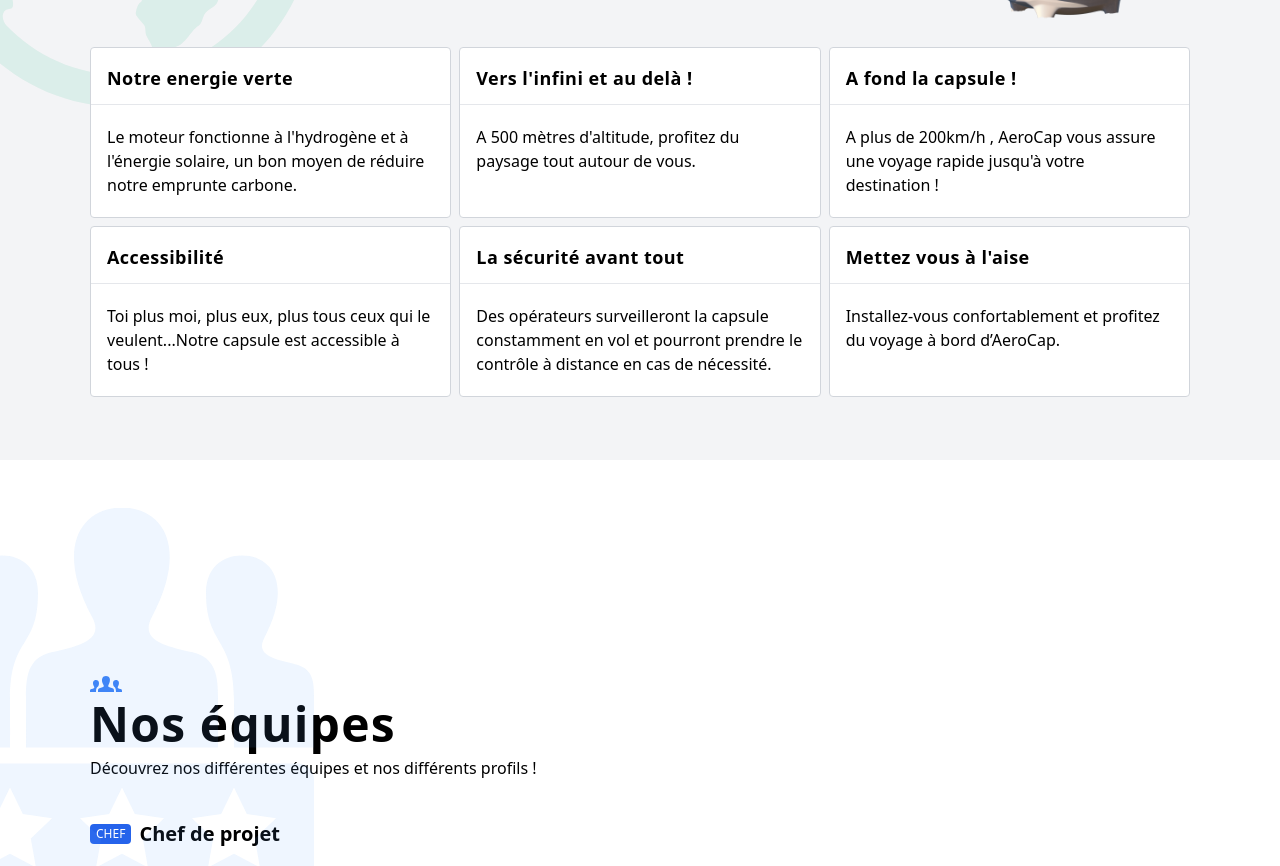
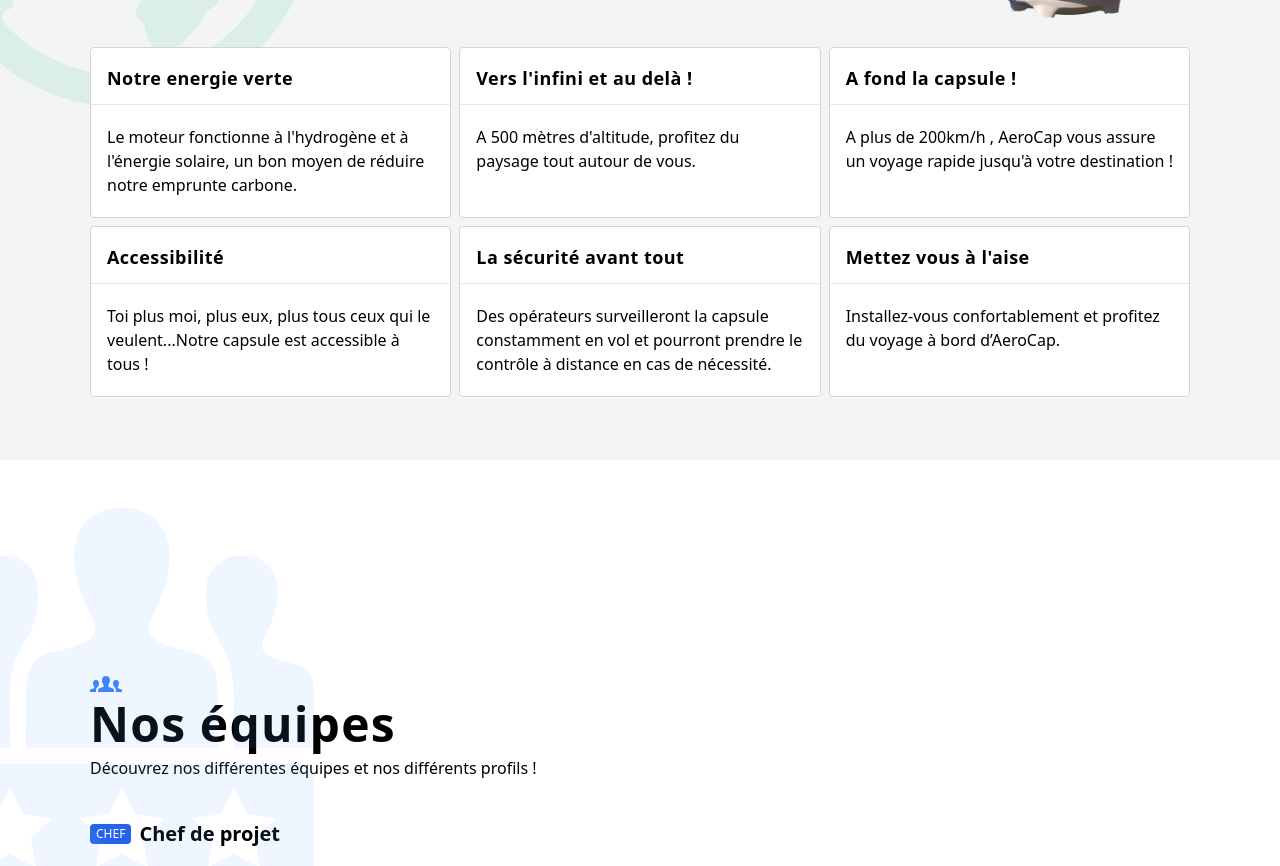
Before and after one commit to vgougeon/aerocap, a Next.js app: page / in a window 1280 px wide. Shown: the part 1940-2806 px from the top of the page. Built offline with nearby package versions, Linux system fonts and the light colour scheme; a web font is replaced by a local one.

Commit message:
Update productionSection.js

```diff
--- a/components/productionSection.js
+++ b/components/productionSection.js
@@ -34,7 +34,7 @@ const ProductSection = (props) => {
             <div className="relative grid grid-cols-1 gap-2 sm:grid-cols-2 lg:grid-cols-3 max-width">
                 <Case title="Notre energie verte" description="Le moteur fonctionne à l'hydrogène et à l'énergie solaire, un bon moyen de réduire notre emprunte carbone." />
                 <Case title="Vers l'infini et au delà !" description="A 500 mètres d'altitude, profitez du paysage tout autour de vous." />
-                <Case title="A fond la capsule !" description="A plus de 200km/h , AeroCap vous assure une voyage rapide jusqu'à votre destination !" />
+                <Case title="A fond la capsule !" description="A plus de 200km/h , AeroCap vous assure un voyage rapide jusqu'à votre destination !" />
                 <Case title="Accessibilité" description="Toi plus moi, plus eux, plus tous ceux qui le veulent...Notre capsule est accessible à tous !" />
                 <Case title="La sécurité avant tout" description="Des opérateurs surveilleront la capsule constamment en vol et pourront prendre le contrôle à distance en cas de nécessité." />
                 <Case title="Mettez vous à l'aise" description="Installez-vous confortablement et profitez du voyage à bord d’AeroCap." />
```
